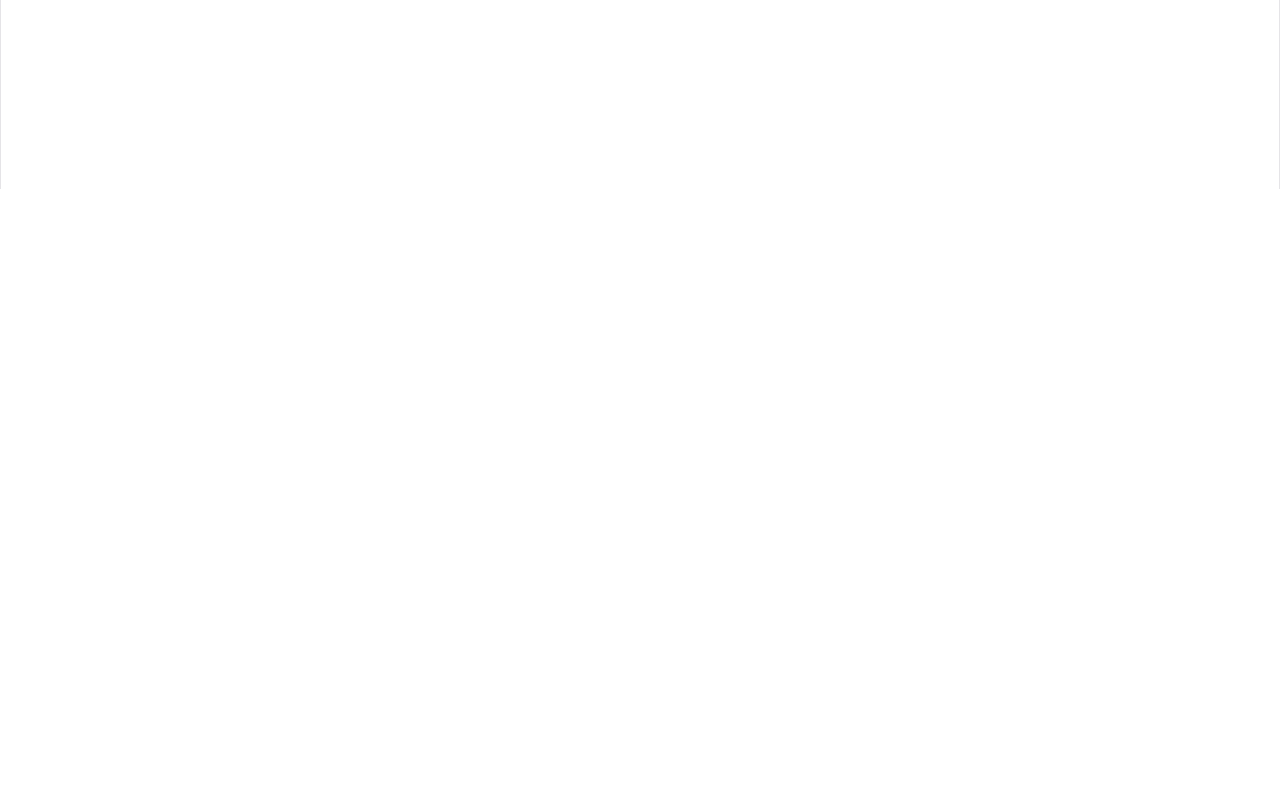
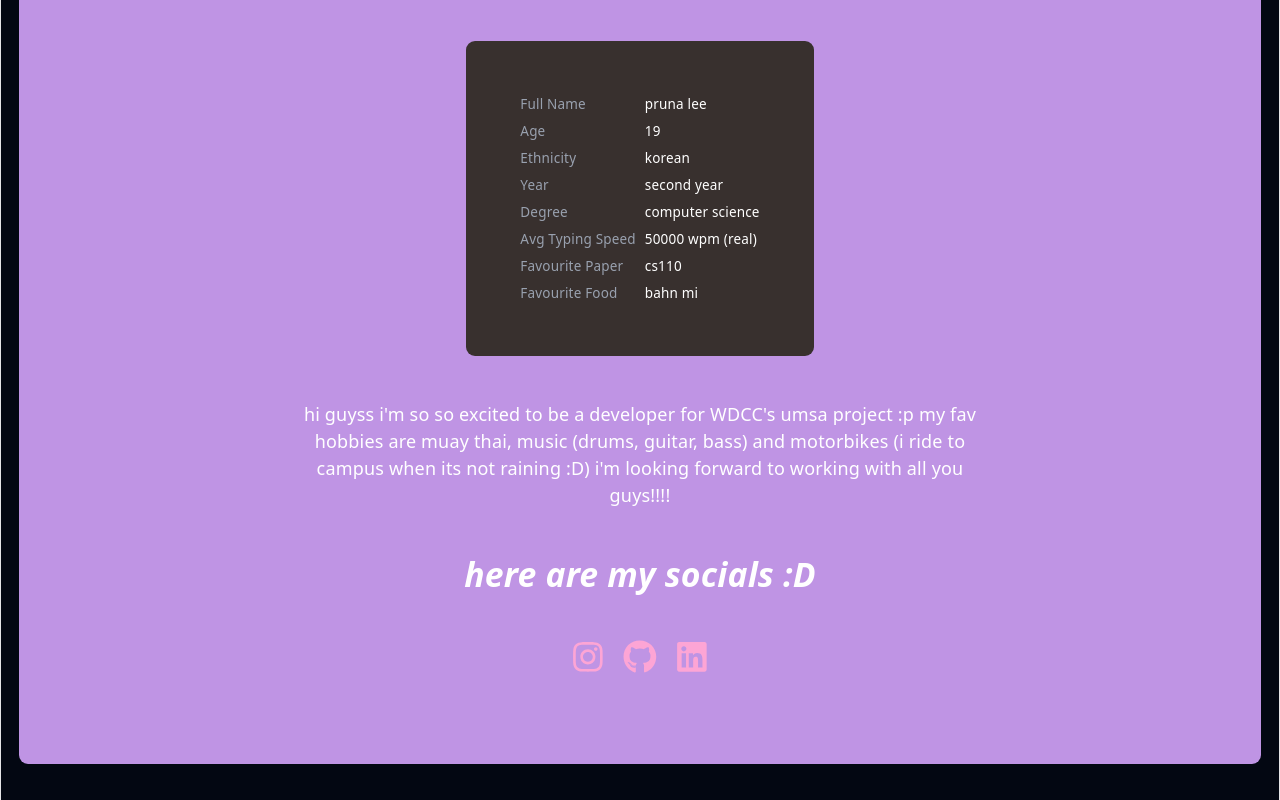
Before and after one commit to UoaWDCC/umsa, a React (Vite) app in the folder client/: page /pruna in a window 1280 px wide. Before the commit this address had no page. Shown: the part 611-1411 px from the top of the page. Before the commit the page ends 800 px from the top, so only its background shows below. Built offline with nearby package versions, Linux system fonts and the light colour scheme.

Commit message:
Add information and social media

```diff
--- a/client/src/main.tsx
+++ b/client/src/main.tsx
@@ -1,25 +1,27 @@
-import * as React from 'react'
-import * as ReactDOM from 'react-dom/client'
-import { createBrowserRouter, RouterProvider } from 'react-router-dom'
-import RootLayout from './layouts/RootLayout'
-import App from './App'
-import ProjectTeam from './pages/Project-Team'
-import Alanna from './pages/project-team/Alanna'
-import './index.css'
+import * as React from "react";
+import * as ReactDOM from "react-dom/client";
+import { createBrowserRouter, RouterProvider } from "react-router-dom";
+import RootLayout from "./layouts/RootLayout";
+import App from "./App";
+import ProjectTeam from "./pages/Project-Team";
+import Alanna from "./pages/project-team/Alanna";
+import "./index.css";
+import Pruna from "./pages/project-team/Pruna";
 
 const router = createBrowserRouter([
   {
-    path: '/',
+    path: "/",
     element: <RootLayout />,
     children: [
-      { index: true,              element: <App /> },
-      { path: 'project-team',     element: <ProjectTeam /> },
-      { path: 'alanna',          element: <Alanna /> },
+      { index: true, element: <App /> },
+      { path: "project-team", element: <ProjectTeam /> },
+      { path: "alanna", element: <Alanna /> },
+      { path: "pruna", element: <Pruna /> },
     ],
   },
 ]);
 
-ReactDOM.createRoot(document.getElementById('root') as HTMLElement).render(
+ReactDOM.createRoot(document.getElementById("root") as HTMLElement).render(
   <React.StrictMode>
     <RouterProvider router={router} />
   </React.StrictMode>
--- a/client/src/pages/project-team/Pruna.tsx
+++ b/client/src/pages/project-team/Pruna.tsx
@@ -2,6 +2,7 @@
 import { useEffect } from "react";
 import PrunaPhoto from "../../assets/about-us/pruna.jpg";
 import MemberStatsTable from "../../components/StatsTable";
+import { FaInstagram, FaGithub, FaLinkedin} from "react-icons/fa";
 
 export default function Pruna() {
     useEffect(() => {
@@ -13,16 +14,15 @@ export default function Pruna() {
         <div className="bg-[#BF94E4] p-20 w-full flex item-center justify-center rounded-lg">
         <div className="h-full max-w-[700px] flex flex-col">
         <div className="flex flex-col items-center mb-8">
-            <h1 className="text-3xl text-[#486581] font-bold italic mb-5">
-              hellooo! my name is pruna
-            </h1>
+            <h1 className="text-3xl text-[#486581] font-bold italic mb-5">hellooo! my name is pruna</h1>
         </div>
 
         <div className="grid grid-rows-2 gap-10 item-center justify-center">
             <img
             src={PrunaPhoto}
-              className="row-span-1 object-cover h-full rounded-2xl"
+            className="row-span-1 object-cover rounded-2xl w-120 mx-auto"
             />
+
             <div className="row-span-1 bg-[#38302E] text-[#000000] p-10 mx-30 rounded-lg flex item-center justify-center">
                 <MemberStatsTable
                 stats={{
@@ -38,6 +38,30 @@ export default function Pruna() {
                 />
             </div>
         </div>
+
+        <div>
+            <p className="text-base mt-10">
+                hi guyss i&apos;m so so excited to be a developer for WDCC&apos;s umsa project :p
+                my fav hobbies are muay thai, music (drums, guitar, bass) and motorbikes (i ride to campus when its not raining :D)
+                i&apos;m looking forward to working with all you guys!!!!
+            </p>
+        </div>
+
+        <div>
+            <h1 className="text-3xl my-10 font-bold italic text-center">here are my socials :D</h1>
+            <div className="flex grid-cols-3 gap-4 mt-4 item-center justify-center">
+                <a href="https://www.instagram.com/prunalee" target="_blank" rel="noopener noreferrer">
+                    <FaInstagram className="text-3xl text-pink-300 hover:text-white" />
+                </a>
+                <a href="https://www.github.com/nryuzl" target="_blank" rel="noopener noreferrer">
+                    <FaGithub className="text-3xl text-pink-300 hover:text-white" />
+                </a>
+                <a href="https://www.linkedin.com/in/prunalee" target="_blank" rel="noopener noreferrer">
+                    <FaLinkedin className="text-3xl text-pink-300 hover:text-white" />
+                </a>
+            </div>
+        </div>
+
     </div>
     </div>
     </>
```
Lines whose indentation alone changed are shown as unchanged.
